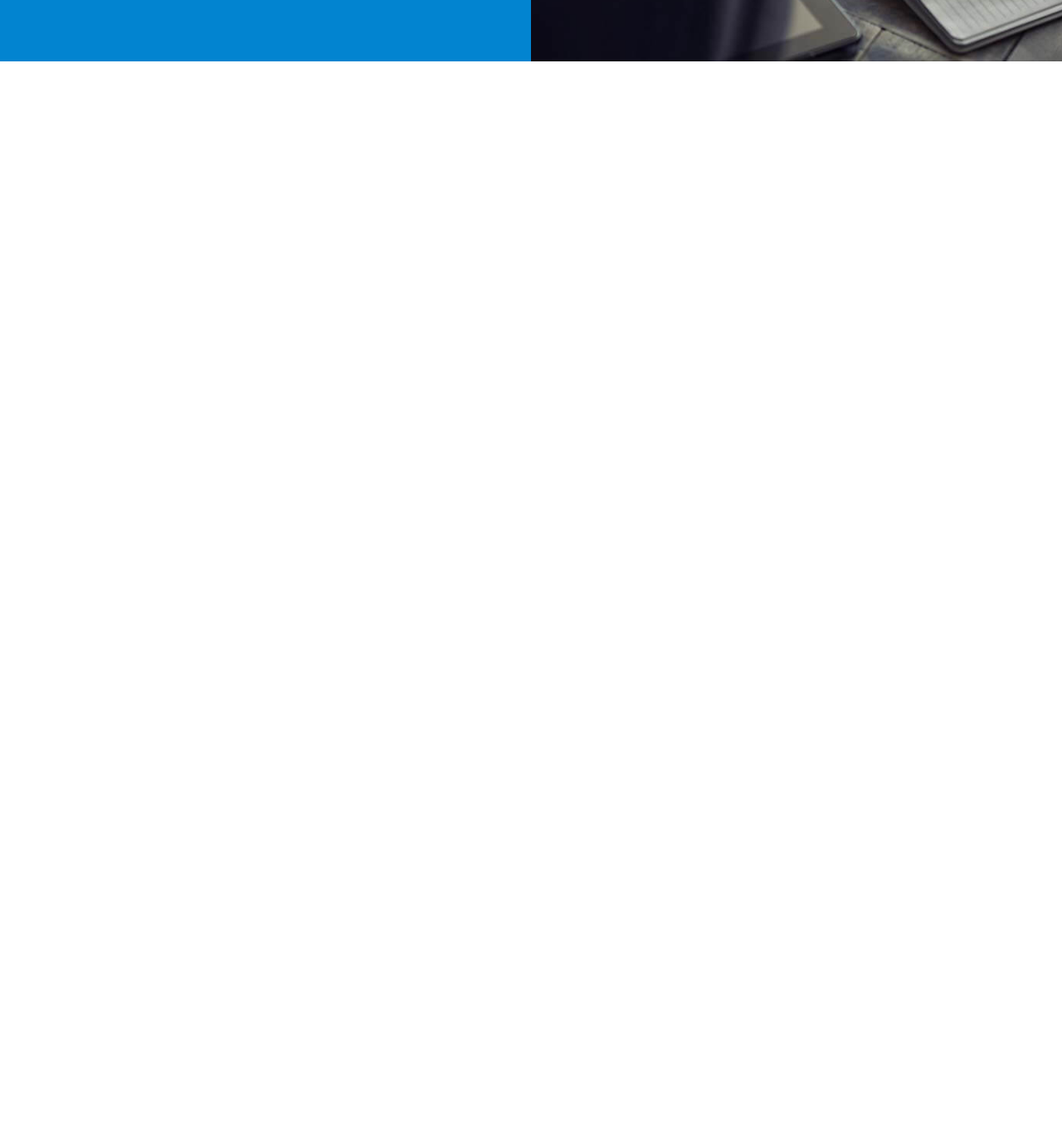
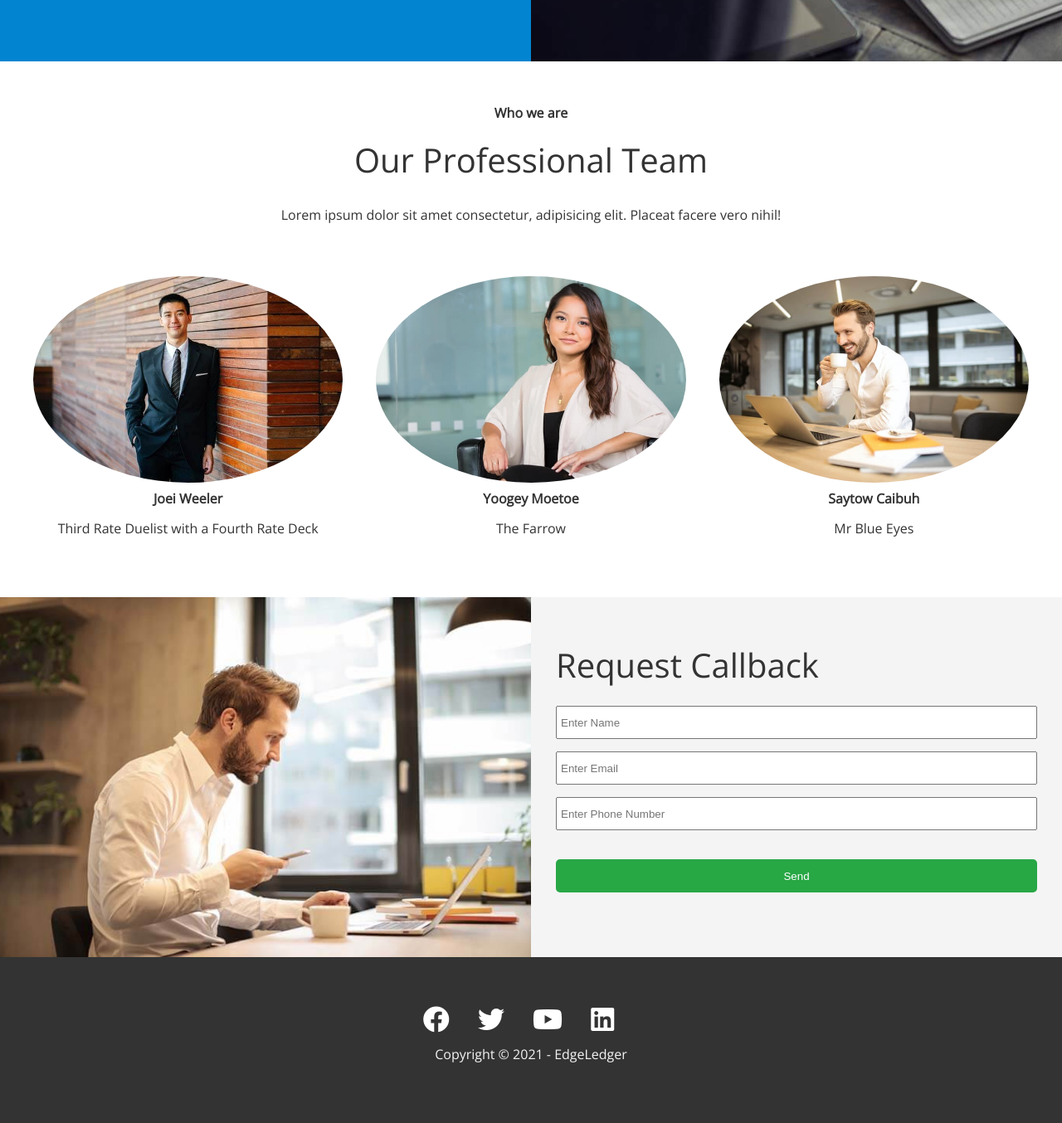
Before and after one commit to BETeng/EdgeLedger, a plain HTML site: page index.html in a window 1280 px wide. Shown: the part 2640-3994 px from the top of the page at 83% size. Before the commit the page ends 2721 px from the top, so only its background shows below. Drawn offline with nearby package versions, Linux system fonts and the light colour scheme.

Commit message:
complete desktop ver

```diff
--- a/css/style.css
+++ b/css/style.css
@@ -125,3 +125,60 @@ p{
 .cases img:hover{
     opacity: 0.7;
 }
+
+.team img{
+    border-radius: 50%;
+}
+
+/* Callback Form */
+.callback-form{
+    width: 100%;
+    padding: 20px 0;
+}
+
+.callback-form label {
+    display: block;
+    margin-bottom: 5px;
+}
+
+.callback-form .form-control{
+    margin-bottom: 15px;
+}
+
+.callback-form input {
+    width: 100%;
+    padding: 4px;
+    height: 40px;
+    border: f5f5f5 1px solid;
+}
+
+.callback-form input:focus{
+    outline-color: #28a745;
+}
+
+.callback-form .btn{
+    padding: 12px 0;
+    margin-top: 20px;
+}
+
+/* Footer */
+.footer{
+    display: flex;
+    flex-direction: column;
+    align-items: center;
+    justify-content: center;
+    text-align: center;
+    height: 200px;
+}
+
+.footer a{
+    color: #fff;
+}
+
+.footer a:hover{
+    color:#28a745;
+}
+
+.footer .social > *{
+    margin-right: 30px;
+}
--- a/index.html
+++ b/index.html
@@ -25,7 +25,6 @@
                 </ul>
             </nav>
         </div>
-
 
         <div class="content">
             <h1>The Sky Is The Limit</h1>
@@ -112,6 +111,7 @@
             </div>
         </section>
 
+
         <section id="blog" class="blog flex-columns flex-reverse">
             <div class="row">
                 <div class="column">
@@ -132,6 +132,74 @@
                 </div>
             </div>
         </section>
+
+
+        <section id="team" class="team section-padding">
+            <header class="section-header">
+                <h4>Who we are</h4>
+                <h2>Our Professional Team</h2>
+                <p>Lorem ipsum dolor sit amet consectetur, adipisicing elit. Placeat facere vero nihil!
+                </p>
+            </header>
+            <div class="flex-items">
+                <div>
+                    <img src="images/team/person1.jpg" alt="">
+                    <h4>Joei Weeler</h4>
+                    <p>Third Rate Duelist with a Fourth Rate Deck</p>
+                </div>
+                <div>
+                    <img src="images/team/person2.jpg" alt="">
+                    <h4>Yoogey Moetoe</h4>
+                    <p>The Farrow</p>
+                </div>
+                <div>
+                    <img src="images/team/person3.jpg" alt="">
+                    <h4>Saytow Caibuh</h4>
+                    <p>Mr Blue Eyes</p>
+                </div>
+            </div>
+        </section>
+
+
+        <section id="contact" class="contact flex-columns">
+            <div class="row">
+                <div class="column">
+                    <div class="column-1">
+                        <img src="/images/home/contact.jpg" alt="">
+                    </div>
+                </div>
+                <div class="column">
+                    <div class="column-2 bg-light">
+                        <h2>Request Callback</h2>
+                        <form action="" class="callback-form">
+                            <div class="form-control">
+                                <label for="name"></label>
+                                <input type="text" id="name" name="name" placeholder="Enter Name">
+                            </div>
+                            <div class="form-control">
+                                <label for="email"></label>
+                                <input type="text" id="email" name="email" placeholder="Enter Email">
+                            </div>
+                            <div class="form-control">
+                                <label for="phone"></label>
+                                <input type="text" id="phone" name="phone" placeholder="Enter Phone Number">
+                            </div>
+                            <input type="submit" value="Send" id="submit" class="btn">
+                        </form>
+                    </div>
+                </div>
+            </div>
+        </section>
     </main>
+
+    <footer class="footer bg-dark">
+        <div class="social">
+           <a href=""><i class="fab fa-facebook fa-2x"></i></a>
+           <a href=""><i class="fab fa-twitter fa-2x"></i></a>
+           <a href=""><i class="fab fa-youtube fa-2x"></i></a>
+           <a href=""><i class="fab fa-linkedin fa-2x"></i></a>
+        </div>
+        <p>Copyright &copy; 2021 - EdgeLedger</p>
+    </footer>
 </body>
 </html>
```
